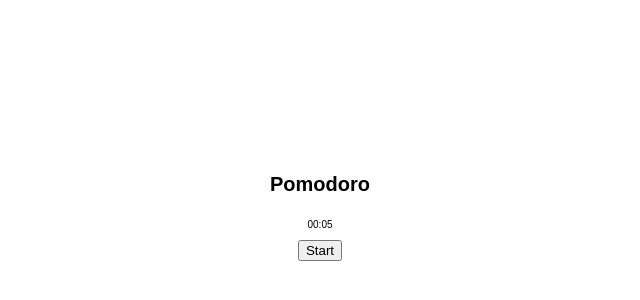
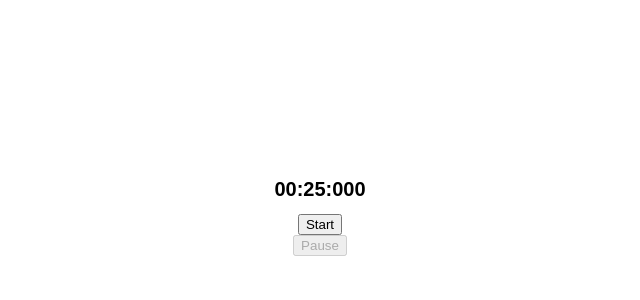
Before and after one commit to iagodahlem/tiempo, a React (Create React App) app: page / in a window 1280 px wide. Shown: the part 190-490 px from the top of the page, without its empty margins (320-960 px from the left). Built offline with nearby package versions, Linux system fonts and the light colour scheme.

Commit message:
change timer to keep everything in state, and add pause funcionality

```diff
--- a/src/actions/timer.js
+++ /dev/null
@@ -1,14 +0,0 @@
-import * as types from '../constants/actionTypes'
-
-export const start = () => ({
-  type: types.TIMER_START,
-})
-
-export const stop = () => ({
-  type: types.TIMER_STOP,
-})
-
-export default {
-  start,
-  stop,
-}
--- /dev/null
+++ b/src/actions/timerActions.js
@@ -0,0 +1,72 @@
+import * as fromTimer from '../reducers/timerReducer'
+import * as types from '../constants/actionTypes'
+
+export const set = (type) => (dispatch, getState) => {
+  const { duration } = type
+  const lapse = duration
+
+  dispatch({
+    type: types.TIMER_SET,
+    payload: {
+      lapse,
+      duration,
+    },
+  })
+}
+
+export const start = () => (dispatch, getState) => {
+  const current = fromTimer.getStart(getState())
+  const lapse = fromTimer.getLapse(getState())
+  const duration = fromTimer.getDuration(getState())
+
+  const start = current ? Date.now() - (duration - lapse) : Date.now()
+  const interval = setInterval(() => dispatch(tick()))
+
+  dispatch({
+    type: types.TIMER_START,
+    payload: {
+      start,
+      interval,
+    },
+  })
+}
+
+export const tick = () => (dispatch, getState) => {
+  const start = fromTimer.getStart(getState())
+  const duration = fromTimer.getDuration(getState())
+
+  const lapse = start + duration - Date.now()
+
+  if (lapse <= 0) {
+    return dispatch(stop())
+  }
+
+  dispatch({
+    type: types.TIMER_TICK,
+    payload: {
+      lapse,
+    },
+  })
+}
+
+export const pause = () => (dispatch, getState) => {
+  const interval = fromTimer.getInterval(getState())
+
+  clearInterval(interval)
+  dispatch({ type: types.TIMER_PAUSE })
+}
+
+export const stop = () => (dispatch, getState) => {
+  const interval = fromTimer.getInterval(getState())
+
+  clearInterval(interval)
+  dispatch({ type: types.TIMER_STOP })
+}
+
+export default {
+  set,
+  start,
+  tick,
+  pause,
+  stop,
+}
--- a/src/components/Button/Button.js
+++ b/src/components/Button/Button.js
@@ -2,8 +2,8 @@ import React from 'react'
 import PropTypes from 'prop-types'
 import './Button.css'
 
-const Button = ({ children, onClick }) => (
-  <button className='Button' onClick={onClick}>
+const Button = ({ children, onClick, isDisabled }) => (
+  <button className='Button' onClick={onClick} disabled={isDisabled}>
     {children}
   </button>
 )
@@ -11,6 +11,7 @@ const Button = ({ children, onClick }) => (
 Button.propTypes = {
   children: PropTypes.node.isRequired,
   onClick: PropTypes.func.isRequired,
+  isDisabled: PropTypes.bool,
 }
 
 export default Button
--- a/src/constants/actionTypes.js
+++ b/src/constants/actionTypes.js
@@ -1,2 +1,5 @@
+export const TIMER_SET = 'TIMER_SET'
 export const TIMER_START = 'TIMER_START'
+export const TIMER_TICK = 'TIMER_TICK'
+export const TIMER_PAUSE = 'TIMER_PAUSE'
 export const TIMER_STOP = 'TIMER_STOP'
--- /dev/null
+++ b/src/constants/timerTypes.js
@@ -0,0 +1,22 @@
+import * as timers from './timers'
+
+export const short = {
+  name: 'Short Break',
+  duration: timers.FIVE_MINUTES,
+}
+
+export const long = {
+  name: 'Long Break',
+  duration: timers.FIFTEEN_MINUTES,
+}
+
+export const pomodoro = {
+  name: 'Pomodoro',
+  duration: timers.TWENTY_FIVE_MINUTES,
+}
+
+export default {
+  short,
+  long,
+  pomodoro,
+}
--- /dev/null
+++ b/src/constants/timers.js
@@ -0,0 +1,6 @@
+export const ONE_SECOND = 1000
+// export const ONE_MINUTE = ONE_SECOND * 60
+export const ONE_MINUTE = ONE_SECOND
+export const FIVE_MINUTES = ONE_MINUTE * 5
+export const FIFTEEN_MINUTES = ONE_MINUTE * 15
+export const TWENTY_FIVE_MINUTES = ONE_MINUTE * 25
--- a/src/containers/App/App.js
+++ b/src/containers/App/App.js
@@ -1,41 +1,48 @@
 import React, { Component } from 'react'
+import PropTypes from 'prop-types'
 import format from 'date-fns/format'
 import { Button } from '../../components'
+import * as timerTypes from '../../constants/timerTypes'
 import './App.css'
 
-const calculateTimer = (start) => {
-  // const duration = 1000 * 60 * 25
-  const duration = 1000 * 5
-  let timer = duration
-
-  if (start) {
-    timer = start + duration - Date.now()
-  }
-  return timer
-}
-
 class App extends Component {
-  handleStartTimer = (event) => {
-    this.props.startTimer()
-    this.interval = setInterval(this.updateTimer, 1000)
+  static propTypes = {
+    lapse: PropTypes.number.isRequired,
+    running: PropTypes.bool.isRequired,
+    startTimer: PropTypes.func.isRequired,
+    stopTimer: PropTypes.func.isRequired,
   }
 
-  handleStopTimer = (event) => {
-    this.doStopTimer()
+  componentDidMount = () => {
+    this.set(timerTypes.pomodoro)
   }
 
-  doStopTimer() {
-    this.props.stopTimer()
-    clearInterval(this.interval)
+  handleStartTimer = () => {
+    this.start()
   }
 
-  updateTimer = () => {
-    const timer = calculateTimer(this.props.start)
-    if (timer > 0) {
-      this.forceUpdate()
-    } else {
-      this.doStopTimer()
-    }
+  handlePauseTimer = () => {
+    this.pause()
+  }
+
+  handleStopTimer = () => {
+    this.stop()
+  }
+
+  set = (type) => {
+    this.props.setTimer(type)
+  }
+
+  start = () => {
+    this.props.startTimer()
+  }
+
+  pause = () => {
+    this.props.pauseTimer()
+  }
+
+  stop = () => {
+    this.props.stopTimer()
   }
 
   renderStartButton() {
@@ -55,15 +62,18 @@ class App extends Component {
   }
 
   render() {
-    const { start } = this.props
-    const timer = calculateTimer(start)
-    const actionButton = start ? this.renderStopButton() : this.renderStartButton()
+    const { lapse, running } = this.props
+    const actionButton = running ? this.renderStopButton() : this.renderStartButton()
 
     return (
       <div className='App'>
-        <h1 className='App__title'>Pomodoro</h1>
-        <p>{format(timer, 'mm:ss')}</p>
+        <h1 className='App__title'>{format(lapse, 'mm:ss:SSS')}</h1>
+
         {actionButton}
+
+        <Button onClick={this.handlePauseTimer} isDisabled={!running}>
+          Pause
+        </Button>
       </div>
     )
   }
--- a/src/containers/App/index.js
+++ b/src/containers/App/index.js
@@ -1,13 +1,17 @@
 import App from './App'
 import { connect } from 'react-redux'
-import * as timerActions from '../../actions/timer'
+import * as fromTimer from '../../reducers/timerReducer'
+import * as timerActions from '../../actions/timerActions'
 
 const mapStateToProps = (state) => ({
-  start: state.timer.start,
+  lapse: fromTimer.getLapse(state),
+  running: fromTimer.getRunning(state),
 })
 
 const mapDispatchToProps = (dispatch) => ({
+  setTimer: (type) => dispatch(timerActions.set(type)),
   startTimer: () => dispatch(timerActions.start()),
+  pauseTimer: () => dispatch(timerActions.pause()),
   stopTimer: () => dispatch(timerActions.stop()),
 })
 
--- a/src/reducers/index.js
+++ b/src/reducers/index.js
@@ -1,5 +1,5 @@
 import { combineReducers } from 'redux'
-import timer from './timer'
+import timer from './timerReducer'
 
 const rootReducer = combineReducers({
   timer,
--- a/src/reducers/timer.js
+++ /dev/null
@@ -1,20 +0,0 @@
-import * as types from '../constants/actionTypes'
-
-const INITIAL_STATE = {
-  start: null,
-}
-
-const timer = (state = INITIAL_STATE, action) => {
-  const { type } = action
-
-  switch (type) {
-    case types.TIMER_START:
-      return { ...state, start: Date.now() }
-    case types.TIMER_STOP:
-      return { ...state, start: null }
-    default:
-      return state
-  }
-}
-
-export default timer
--- /dev/null
+++ b/src/reducers/timerReducer.js
@@ -0,0 +1,58 @@
+import * as types from '../constants/actionTypes'
+
+const initialState = {
+  start: 0,
+  lapse: 0,
+  duration: 0,
+  running: false,
+  interval: null,
+}
+
+const timer = (state = initialState, action) => {
+  const { type, payload } = action
+
+  switch (type) {
+    case types.TIMER_SET:
+      return {
+        ...state,
+        lapse: payload.lapse,
+        duration: payload.duration,
+      }
+    case types.TIMER_START:
+      return {
+        ...state,
+        start: payload.start,
+        running: true,
+        interval: payload.interval,
+      }
+    case types.TIMER_PAUSE:
+      return {
+        ...state,
+        running: false,
+        interval: null,
+      }
+    case types.TIMER_STOP:
+      return {
+        ...state,
+        start: null,
+        lapse: state.duration,
+        running: false,
+        interval: null,
+      }
+    case types.TIMER_TICK:
+      return {
+        ...state,
+        lapse: payload.lapse,
+      }
+    default:
+      return state
+  }
+}
+
+export default timer
+
+export const getStart = (state) => state.timer.start
+export const getInterval = (state) => state.timer.interval
+export const getLapse = (state) => state.timer.lapse
+export const getRunning = (state) => state.timer.running
+export const getDuration = (state) => state.timer.duration
```
